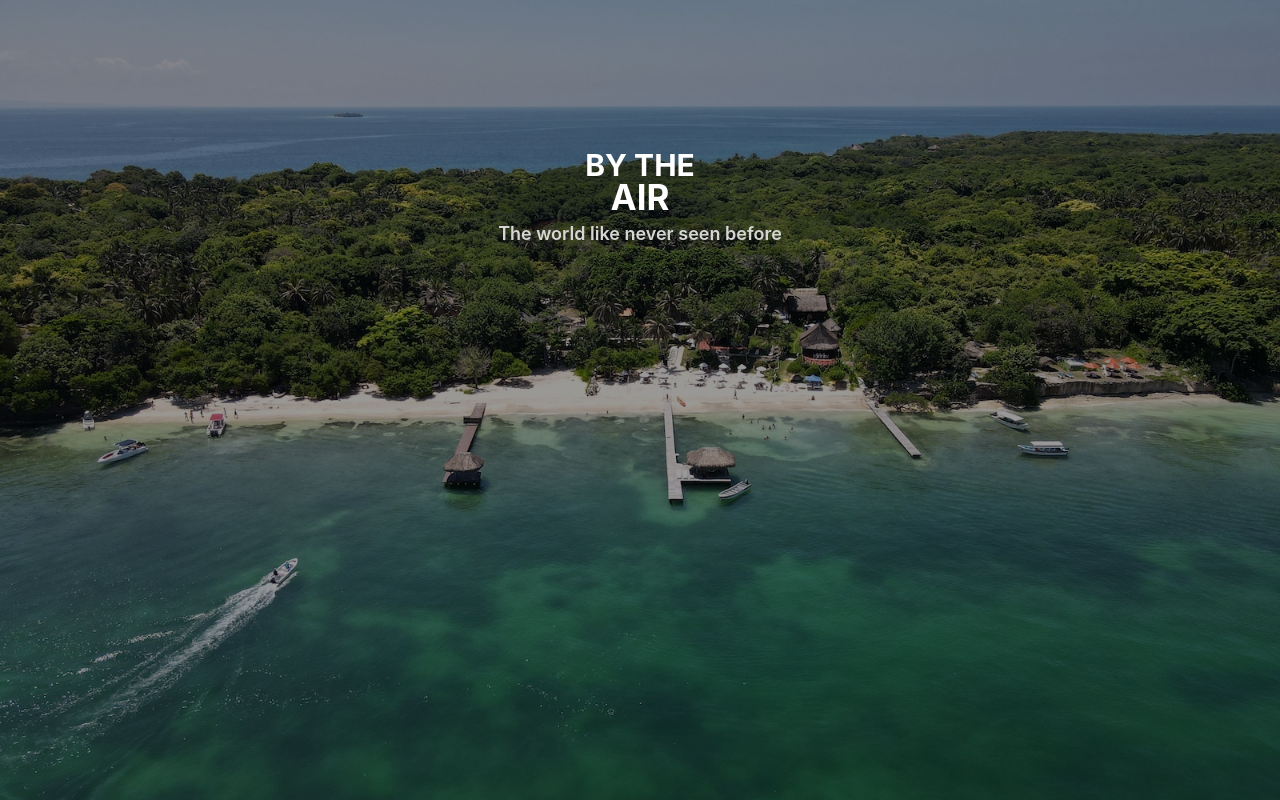
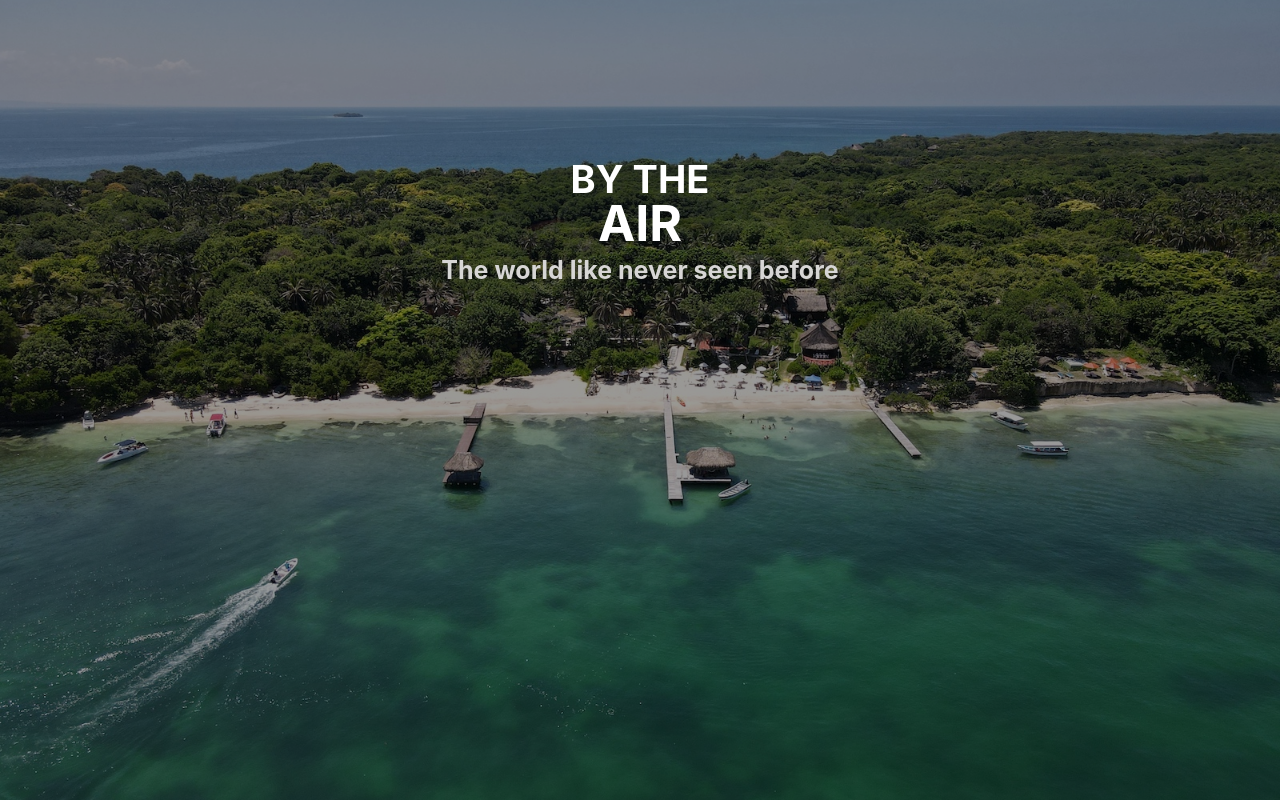
Before and after one commit to camilopineda100/cartagena-landing, a React (Create React App) app: page / in a window 1280 px wide. Shown: the top 800 px of the page. Built offline with nearby package versions, Linux system fonts and the light colour scheme.

Commit message:
feat(Header): responsive for hero text content

```diff
--- a/src/Components/Header/Header.css
+++ b/src/Components/Header/Header.css
@@ -32,9 +32,10 @@
 }
 
 .content-text {
+  position: relative;
   max-width: 70%;
   text-align: center;
-  margin-top: 150px;
+  top: 20%
 }
 
 .hero-title {
@@ -57,13 +58,24 @@
   margin-top: 10px;
   text-align: center;
   font-size: 18px;
-  font-weight: 600;
+  font-weight: 700;
   color: #d7d6d5;
   line-height: 1;
 }
 
-@media(min-width: 769px) {
-  .hero-title {
+/* Laptop and desktop */
+@media only screen
+  and (min-width: 1024px) {
+
+  .hero-title-span1 {
+    font-size: 38px;
+  }
+
+  .hero-title-span2 {
     font-size: 50px;
   }
+
+  .hero-subtitle {
+    font-size: 25px;
+  }
 }
```
